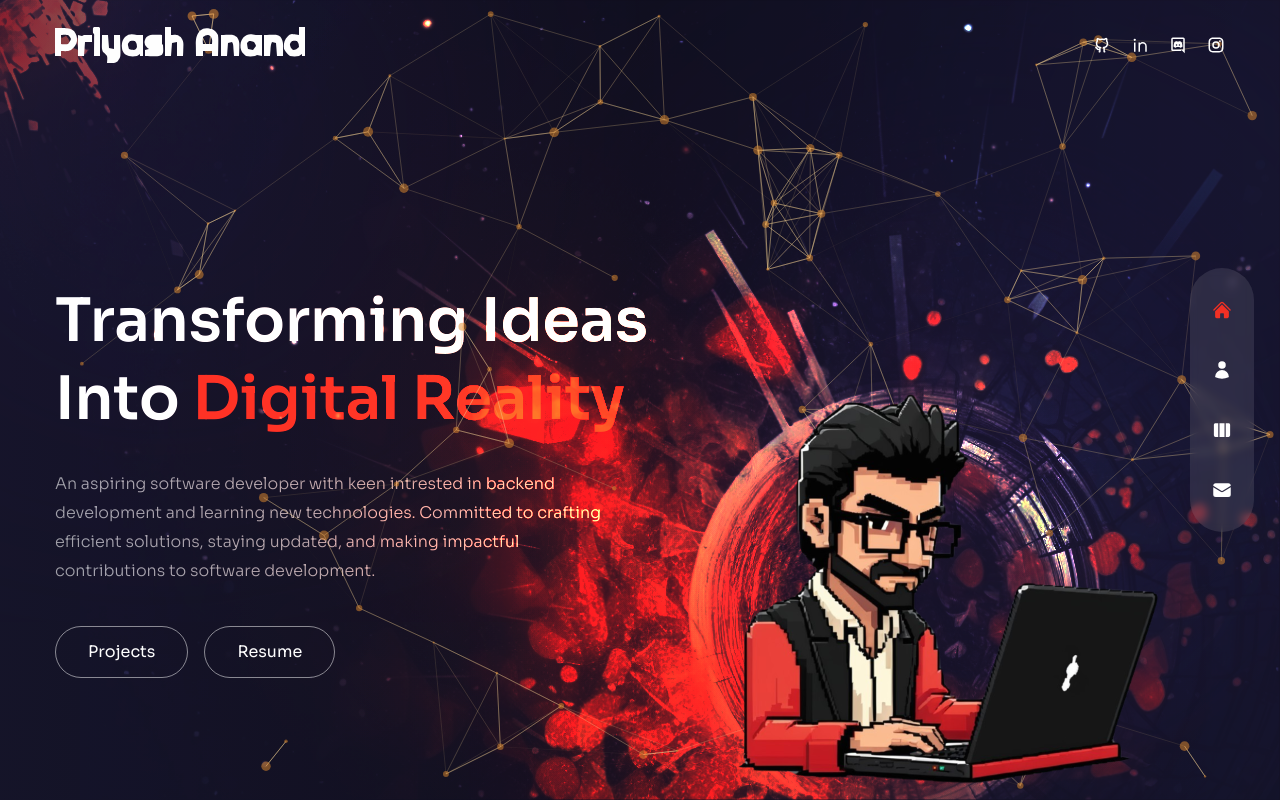
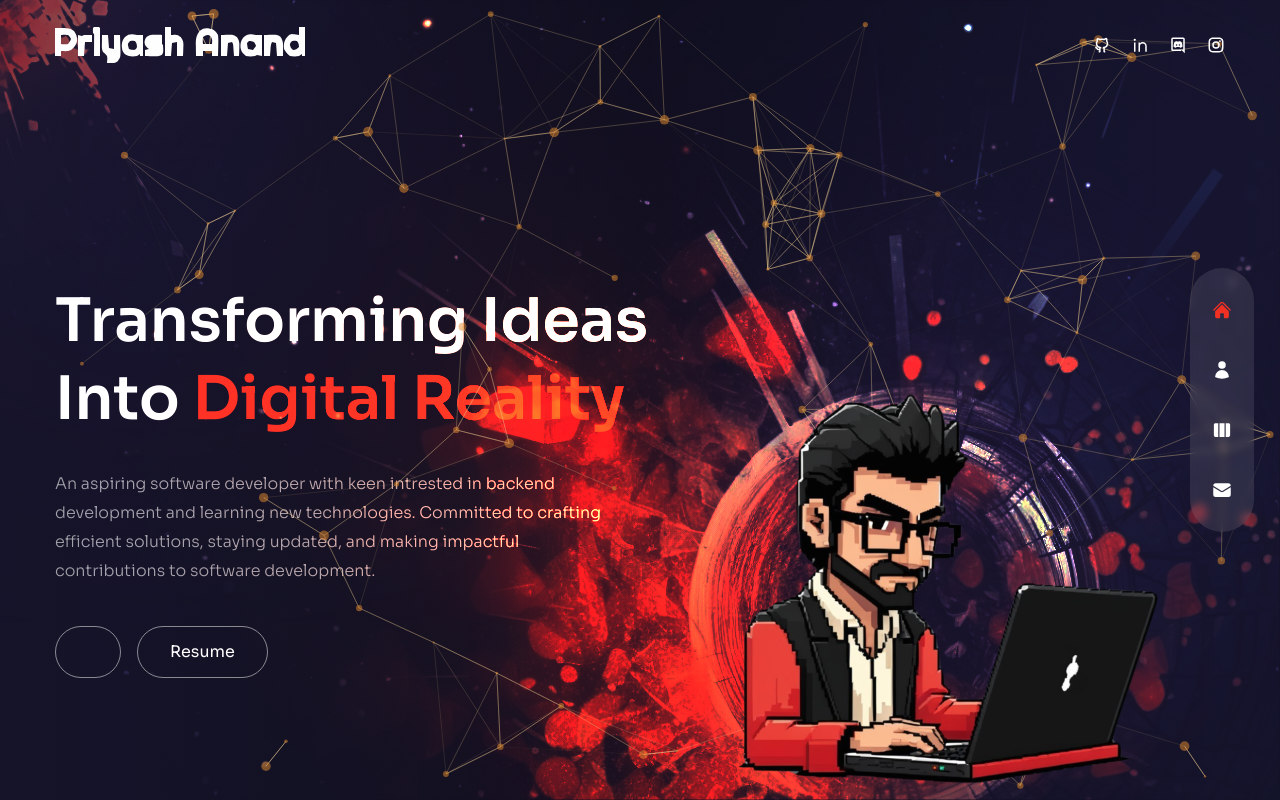
Before and after one commit to priyashanand/my_portfolio_website, a Next.js app: page / in a window 1280 px wide. Built offline with nearby package versions, Linux system fonts and the light colour scheme.

Commit message:
pojecrs btn error removed

```diff
--- a/components/ProjectsBtn.js
+++ b/components/ProjectsBtn.js
@@ -13,9 +13,6 @@ import {BsArrowRight} from 'react-icons/bs'
 const ProjectsBtn = () => {
   return <div className="mx-auto xl:mx-0">
     <Link href={'/work'} className="relative btn rounded-full border border-white/50 max-w-[170px] px-8 py-4 transition-all duration-300 flex items-center justify-center overflow-hidden hover:border-accent group">
-      <span className="group-hover:-translate-y-[120%] group-hover:opacity-0 transition-all duration-500">
-        Projects
-      </span>
       <HiArrowRight className="-translate-y-[120%] opacity-0 group-hover:translate-y-0 group-hover:opacity-100 transition-all duration-300 absolute text-[22px]"/>
     </Link>
   </div>;
```
